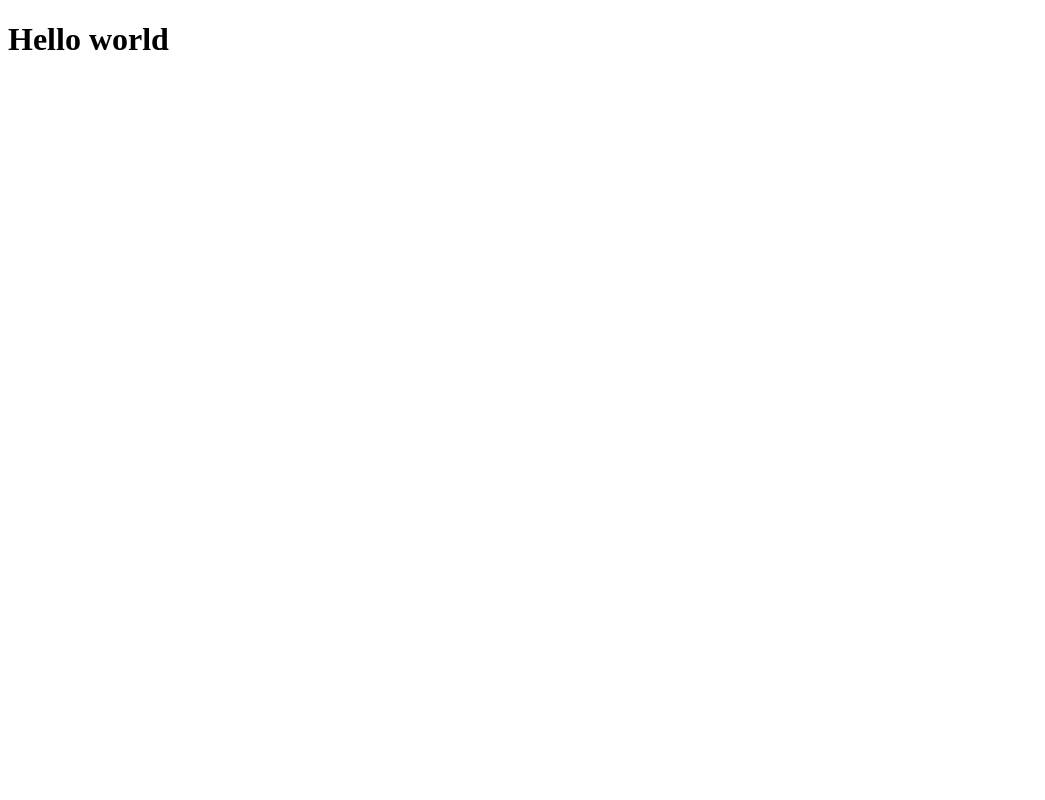
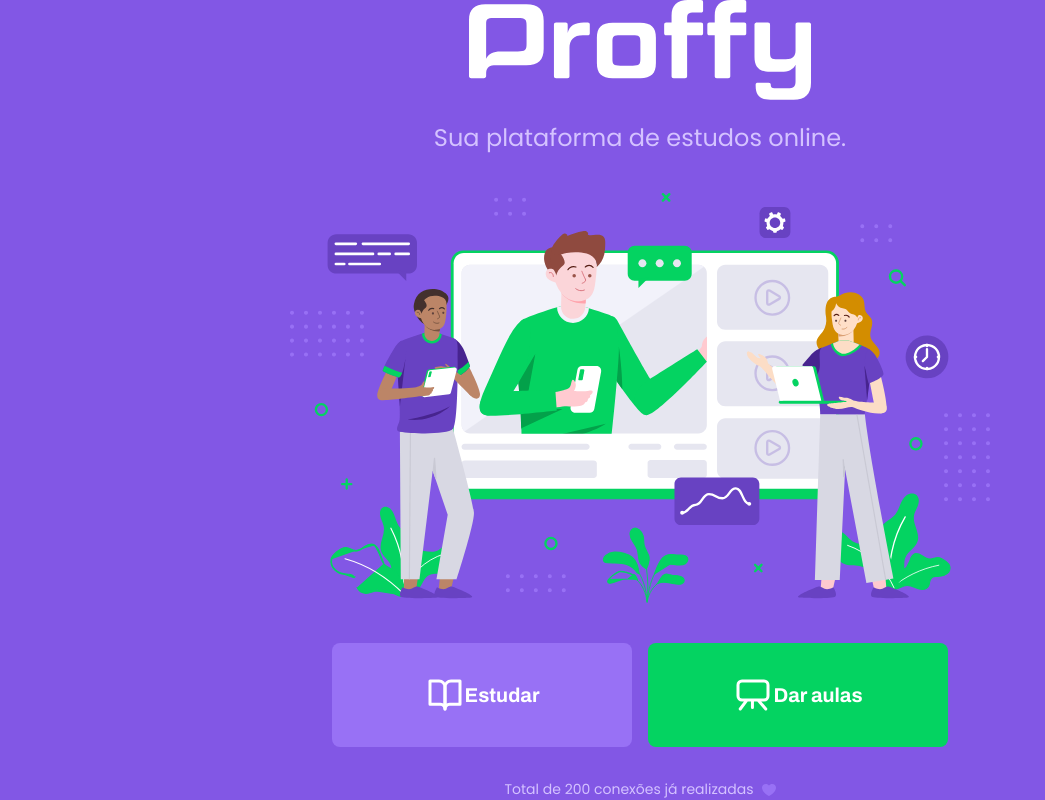
Before and after one commit to jjunior96/NLW-2, a React (Create React App) app: page / in a window 1280 px wide. Shown: the whole page, without its empty margins (0-1045 px from the left). Built offline with nearby package versions, Linux system fonts and the light colour scheme.

Commit message:
feat: create Landing Page component

```diff
--- a/public/index.html
+++ b/public/index.html
@@ -6,6 +6,12 @@
     <meta name="theme-color" content="#000000" />
     <link rel="apple-touch-icon" href="%PUBLIC_URL%/logo192.png" />
 
+    <!-- importa as fontes do google -->
+    <link
+      href="https://fonts.googleapis.com/css2?family=Archivo:wght@400;700&family=Poppins&display=swap"
+      rel="stylesheet"
+    />
+
     <title>Proffy</title>
   </head>
   <body>
--- a/src/App.tsx
+++ b/src/App.tsx
@@ -1,11 +1,12 @@
 import React from "react";
 
+import Landing from "./pages/Landing";
+
+// Importando o reset CSS
+import "./assets/styles/global.css";
+
 function App() {
-  return (
-    <div className='App'>
-      <h1>Hello world</h1>
-    </div>
-  );
+  return <Landing />;
 }
 
 export default App;
--- /dev/null
+++ b/src/pages/Landing/index.tsx
@@ -0,0 +1,49 @@
+import React from "react";
+
+import logoImg from "../../assets/images/logo.svg";
+import landingImg from "../../assets/images/landing.svg";
+
+import studyIcon from "../../assets/images/icons/study.svg";
+import giveClassesIcon from "../../assets/images/icons/give-classes.svg";
+import purpleHeartIcon from "../../assets/images/icons/purple-heart.svg";
+
+// Estilos
+import "./styles.css";
+
+function Landing() {
+  return (
+    <div id='page-landing'>
+      <div id='page-landing-content' className='container'>
+        <div className='logo-container'>
+          <img src={logoImg} alt='Proffy' />
+          <h2>Sua plataforma de estudos online.</h2>
+        </div>
+
+        <img
+          src={landingImg}
+          alt='Plataforma de estudos'
+          className='hero-image'
+        />
+
+        <div className='buttons-container'>
+          <a href='' className='study'>
+            <img src={studyIcon} alt='Estudar' />
+            Estudar
+          </a>
+
+          <a href='' className='give-classes'>
+            <img src={giveClassesIcon} alt='Estudar' />
+            Dar aulas
+          </a>
+        </div>
+
+        <span className='total-connections'>
+          Total de 200 conexões já realizadas{" "}
+          <img src={purpleHeartIcon} alt='Coração roxo' />
+        </span>
+      </div>
+    </div>
+  );
+}
+
+export default Landing;
--- /dev/null
+++ b/src/pages/Landing/styles.css
@@ -0,0 +1,90 @@
+#page-landing {
+  width: 100vw;
+  height: 100vh;
+
+  display: flex;
+  justify-content: center;
+  align-items: center;
+
+  color: var(--color-text-in-primary);
+  background: var(--color-primary);
+}
+
+.logo-container img {
+  height: 10rem;
+}
+
+.hero-image {
+  width: 100%;
+}
+
+.logo-container {
+  text-align: center;
+  margin-bottom: 3.2rem;
+}
+
+.logo-container h2 {
+  font-weight: 500;
+  font-size: 2.4rem;
+  line-height: 4.6rem;
+  margin-top: 0.8rem;
+}
+
+.buttons-container {
+  display: flex;
+  justify-content: center;
+  margin: 3.2rem 0;
+}
+
+.buttons-container a {
+  /* Transição */
+  transition: background-color 0.2s;
+  width: 30rem;
+  height: 10.4rem;
+  border-radius: 0.8rem;
+  font: 700 2rem Archivo;
+
+  /* Alinha o texto e o icone ao center */
+  display: flex;
+  align-items: center;
+
+  justify-content: center;
+  text-decoration: none;
+  color: var(--color-button-text);
+}
+
+.buttons-container a:first-child {
+  margin-right: 1.6rem;
+}
+
+.buttons-container a img {
+  width: 4rem;
+}
+
+.buttons-container a.study {
+  background: var(--color-primary-lighter);
+}
+
+.buttons-container a.give-classes {
+  background: var(--color-secundary);
+}
+
+.buttons-container a.study:hover {
+  background: var(--color-primary-light);
+}
+
+.buttons-container a.give-classes:hover {
+  background: var(--color-secundary-dark);
+}
+
+.total-connections {
+  font-size: 1.4rem;
+
+  display: flex;
+  align-items: center;
+  justify-content: center;
+}
+
+.total-connections img {
+  margin-left: 0.8rem;
+}
```
